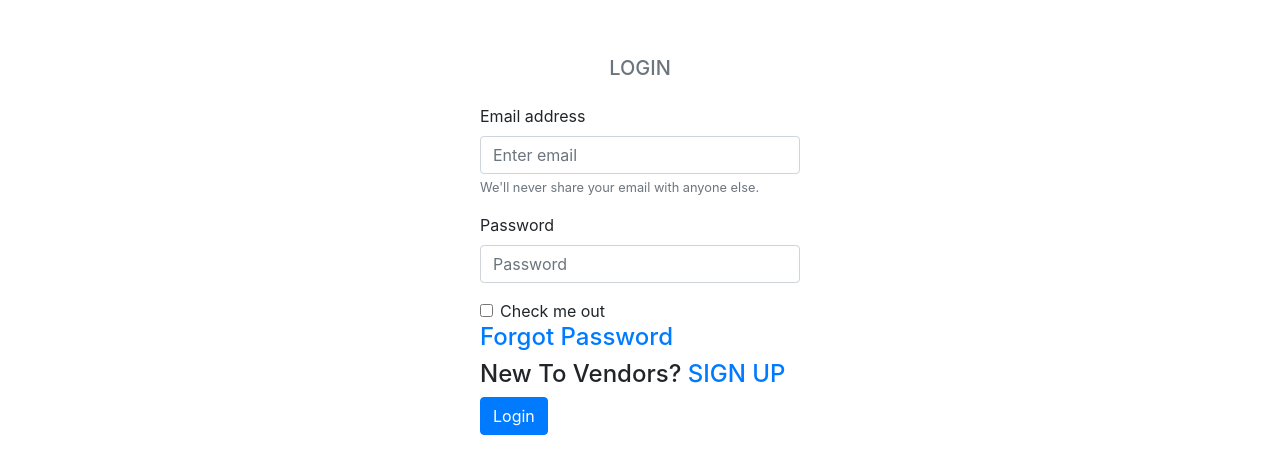
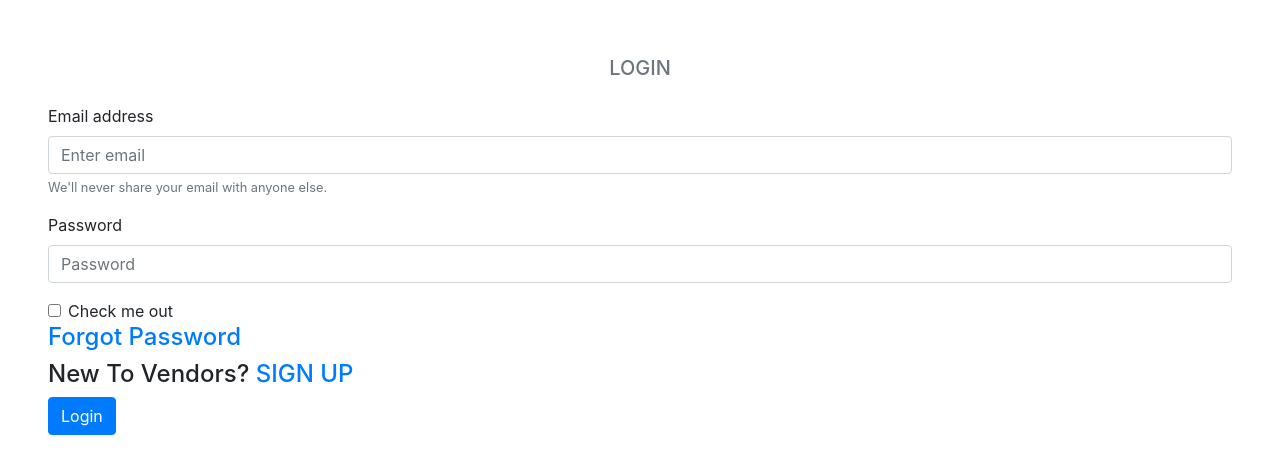
Before and after one commit to gionsunday/Vendors, a website: page public/login2.html in a window 1280 px wide. Shown: the part 104-578 px from the top of the page. Drawn offline with nearby package versions, Linux system fonts and the light colour scheme; files that its build step writes are made by us from their sources.

Commit message:
Update login2.html

```diff
--- a/public/login2.html
+++ b/public/login2.html
@@ -13,7 +13,7 @@
     <script src="https://cdn.jsdelivr.net/npm/axios/dist/axios.min.js"></script>
 </head>
 <body>
-    <form style="padding:10rem 30rem 10rem 30rem !important">
+    <form style="padding:10rem 3rem 10rem 3rem !important">
 
         <h5 class="text-muted mb-4" style="text-align:center">LOGIN</h5>
         <h6 class="text-danger"  style="text-align: center; display:none" id="error"></h6>
```
